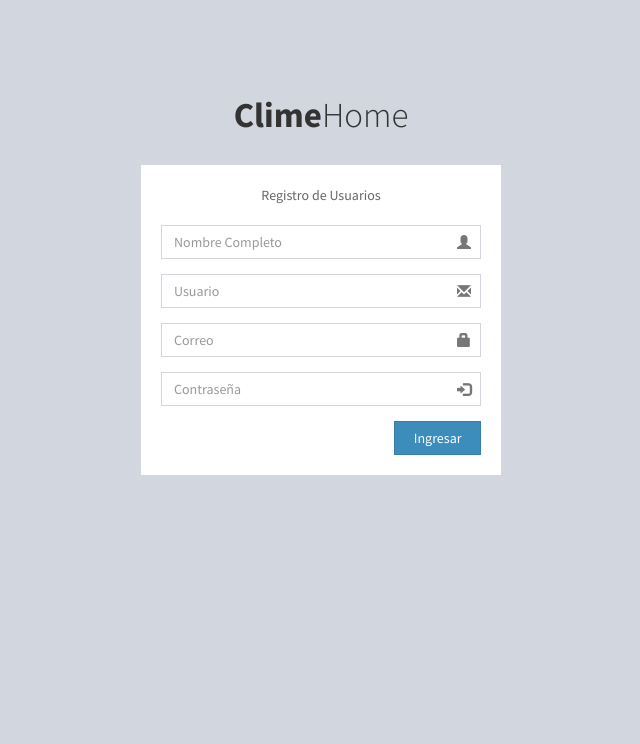
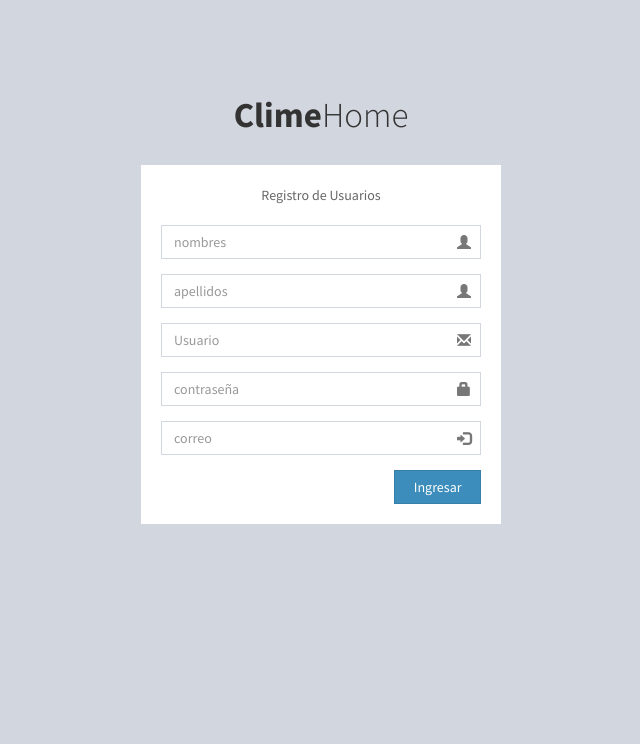
Before and after one commit to cerratodanery94/clime-home, a PHP site: page /vistas/registro_vista.php in a window 1280 px wide. Shown: the top 744 px of the page, without its empty margins (319-959 px from the left). Run offline with PHP 8.4, Linux system fonts and the light colour scheme; some libraries are stand-ins or nearby versions.

Commit message:
tercer comit

```diff
--- a/vistas/registro_vista.php
+++ b/vistas/registro_vista.php
@@ -28,19 +28,24 @@
 
     <form action="login_modelo.php" method="post">
       <div class="form-group has-feedback">
-        <input type="text" class="form-control" placeholder="Nombre Completo" name="nombre" id="nombre">
+        <input type="text" class="form-control nombres" placeholder="nombres" name="nombres" id="nombres">
         <span class="glyphicon glyphicon-user form-control-feedback"></span>
       </div>
       <div class="form-group has-feedback">
-        <input type="text" class="form-control" placeholder="Usuario" name="usu" id="usu">
+        <input type="text" class="form-control apellidos" placeholder="apellidos" name="apellidos" id="apellidos">
+        <span class="glyphicon glyphicon-user form-control-feedback"></span>
+      </div>
+
+      <div class="form-group has-feedback">
+        <input type="text" class="form-control usuario" placeholder="Usuario" name="usuario" id="usuario">
         <span class="glyphicon glyphicon-envelope form-control-feedback"></span>
       </div>
       <div class="form-group has-feedback">
-        <input type="email" class="form-control" placeholder="Correo" name="correo" id="correo">
+        <input type="password" class="form-control contraseña" placeholder="contraseña" name="contraseña" id="contraseña">
         <span class="glyphicon glyphicon-lock form-control-feedback"></span>
       </div>
       <div class="form-group has-feedback">
-        <input type="password" class="form-control" placeholder="Contraseña" name="contra" id="contra">
+        <input type="email" class="form-control correo" placeholder="correo" name="correo" id="correo">
         <span class="glyphicon glyphicon-log-in form-control-feedback"></span>
       </div>
       <div class="row">
@@ -51,7 +56,7 @@
         </div>
         <!-- /.col -->
         <div class="col-xs-4">
-          <button type="submit" class="btn btn-primary btn-block btn-flat">Ingresar</button>
+          <button type="submit" class="btn btn-primary btn-registar btn-block btn-flat">Ingresar</button>
         </div>
         <!-- /.col -->
       </div>
--- a/vistas/usuarios_vistas.php
+++ b/vistas/usuarios_vistas.php
@@ -17,7 +17,7 @@
     </td>
     <?php
     foreach ($matrizproductos as $registro) {
-        echo"<tr><td>".$registro["USU_USUARIO"]."</tr></td>";
+        echo"<tr><td>".$registro["USU_NOMBRES"]."</tr></td>";
     }
     ?>
     </table>
```
